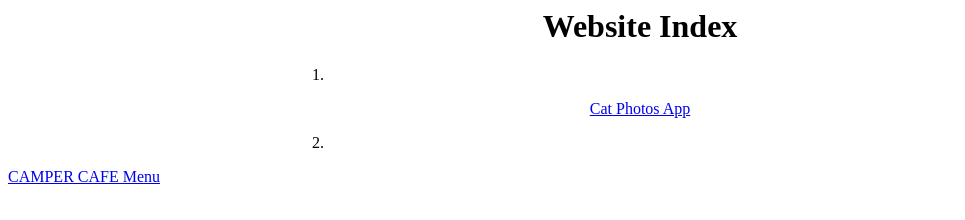
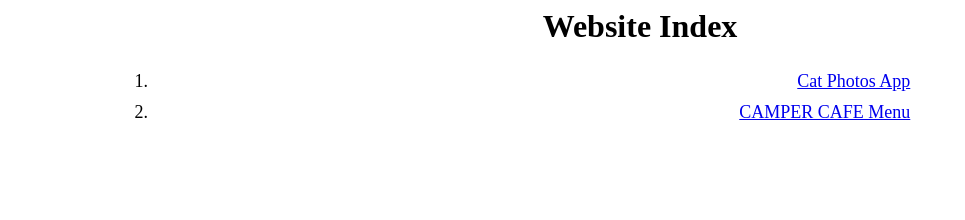
Before and after one commit to i-shivamsoni/Web_Dev, a plain HTML site: page index.html in a window 1280 px wide. Shown: the whole page, without its empty margins (0-965 px from the left). Drawn offline with Linux system fonts and the light colour scheme.

Commit message:
fixed html page

```diff
--- a/index.html
+++ b/index.html
@@ -1,23 +1,30 @@
 <DOCTYPE html>
   <html lang="en">
+
   <head>
     <meta charset="UTF-8">
     <meta name="viewport" content="width=device-width, initial-scale=1.0" />
     <title>Website Index</title>
-<link href="styles.css" rel="stylesheet"/>
+    <link href="styles.css" rel="stylesheet" />
   </head>
 
   <body>
-  <div class="content">
+    <div class="box">
       <main>
         <h1>Website Index</h1>
-    <project clas="website">
-    <p class="sno">1.</p><p><a href="https://i-shivamsoni.github.io/Web_Dev/1_Learn_HTML_by_Building_a_Cat_Photo_App/">Cat Photos App</a></p>
-    </project>
-    <project clas="website">
-    <p class="sno">2.</p><p class="name"><a href="https://i-shivamsoni.github.io/Web_Dev/2_Learn_Basic_CSS_by_Building_a_Cafe_Menu,_Not_started/">CAMPER CAFE Menu</a></p>
-    </project>
+        <article class="website">
+          <p>1.</p>
+          <p class="name"><a href="https://i-shivamsoni.github.io/Web_Dev/1_Learn_HTML_by_Building_a_Cat_Photo_App/">Cat
+              Photos App</a></p>
+        </article>
+        <article class="website">
+          <p>2.</p>
+          <p class="name"><a
+              href="https://i-shivamsoni.github.io/Web_Dev/2_Learn_Basic_CSS_by_Building_a_Cafe_Menu,_Not_started/">CAMPER
+              CAFE Menu</a></p>
+          <article>
       </main>
     </div>
   </body>
+
   </html>
--- a/styles.css
+++ b/styles.css
@@ -1,23 +1,34 @@
-  .div{
-        width: 80%;
-      font-family: sans-serif;
-      padding: 20px;
-      margin-left: auto;
-      margin-right: auto;
-      max-width: 500px;
+.menu {
+  width: 80%;
+  background-color: burlywood;
+  margin-left: auto;
+  margin-right: auto;
+  padding: 20px;
+  max-width: 500px;
 }
 
-h1, h2, p{
-    text-align: center;
+h1,
+h2,
+p {
+  text-align: center;
 }
 
- .website p{
-  display: inline;
+.website p {
+  display: inline-block;
+  margin-top: 5px;
+  margin-bottom: 5px;
+  font-size: 18px;
 }
 
 .name {
-  text-align: left;
+  text-align: right;
   width: 75%;
+}
+
+.box {
+  width: 80%;
+  margin-left: auto;
+  margin-right: auto;
 }
 
 .sno {
```
Lines whose indentation alone changed are shown as unchanged.
